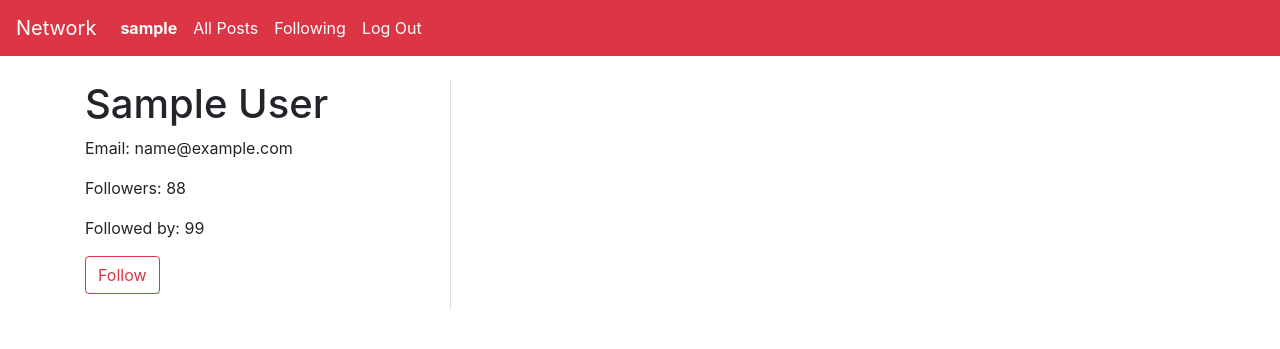
After one commit to minhajul-karim/network, a Django app: a page that uses network/templates/network/layout.html in a window 1280 px wide. The commit adds this page. Shown: the top 349 px of the page. Run offline with Django 3.2, Linux system fonts and the light colour scheme; the visitor is signed in with stand-in values (Sample User, id 1); data comes from the database, SQL or seed files in the repository; data that the repository does not hold is empty; some libraries are stand-ins or nearby versions.

Commit message:
View personalized status in profile page with other personal details

```diff
--- a/network/static/network/css/styles.css
+++ b/network/static/network/css/styles.css
@@ -1,3 +1,9 @@
 .row-100 {
   height: calc(100vh - 56px);
 }
+
+@media all and (max-width: 767px) {
+  #profile .border-left {
+    border: 0px !important;
+  }
+}
--- a/network/templates/network/index.html
+++ b/network/templates/network/index.html
@@ -33,7 +33,7 @@
         {% for post in posts %}
         <div class="row mb-4">
             <div class="col-md-8 mx-auto">
-                <a href="#"><strong>{{ post.user | title }}</strong></a>
+                <a href="/profile/{{post.user}}"><strong>{{ post.user | title }}</strong></a>
                 <br>
                 <small class="text-muted">{{ post.time_posted }}</small>
                 <br>
@@ -41,9 +41,6 @@
                 <p>{{ post.content }}</p>
                 <span class="text-dark font-weight-bold mr-1">Like</span>
                 <span>0</span>
-                <!-- <span class="like-button">
-                    <i class="fas fa-thumbs-up text-dark mr-2"></i>99
-                </span> -->
             </div>
         </div>
         {% endfor %}
--- a/network/templates/network/layout.html
+++ b/network/templates/network/layout.html
@@ -29,7 +29,8 @@
             <ul class="navbar-nav mr-auto">
                 {% if user.is_authenticated %}
                 <li class="nav-item">
-                    <a class="nav-link text-white" href="#"><strong>{{ user.username }}</strong></a>
+                    <a class="nav-link text-white"
+                        href="/profile/{{user.username}}"><strong>{{ user.username }}</strong></a>
                 </li>
                 {% endif %}
                 <li class="nav-item">
--- /dev/null
+++ b/network/templates/network/profile.html
@@ -0,0 +1,34 @@
+{% extends "network/layout.html" %}
+
+{% block body %}
+<!-- Profile information -->
+<section id="profile" class="mt-4">
+    <div class="container">
+        <div class="row">
+            <div class="col-md-4 mb-3">
+                <h1>{{ user.first_name }} {{ user.last_name }}</h1>
+                <p>Email: {{ user.email }}</p>
+                <p>Followers: 88</p>
+                <p>Followed by: 99</p>
+                <button type="button" class="btn btn-outline-danger">Follow</button>
+            </div>
+            <div class="col-md-8 border-left py-2">
+                {% for post in posts %}
+                <div class="row mb-4">
+                    <div class="col-md-8 mx-auto">
+                        <a href="/profile/{{post.user}}"><strong>{{ post.user | title }}</strong></a>
+                        <br>
+                        <small class="text-muted">{{ post.time_posted }}</small>
+                        <br>
+                        <a href="#"><small>Edit</small></a>
+                        <p>{{ post.content }}</p>
+                        <span class="text-dark font-weight-bold mr-1">Like</span>
+                        <span>0</span>
+                    </div>
+                </div>
+                {% endfor %}
+            </div>
+        </div>
+    </div>
+</section>
+{% endblock %}
--- a/network/urls.py
+++ b/network/urls.py
@@ -7,5 +7,6 @@ urlpatterns = [
     path("", views.index, name="index"),
     path("login", views.login_view, name="login"),
     path("logout", views.logout_view, name="logout"),
-    path("register", views.register, name="register")
+    path("register", views.register, name="register"),
+    path("profile/<str:username>", views.view_profile, name="view_profile")
 ]
--- a/network/views.py
+++ b/network/views.py
@@ -72,3 +72,12 @@ def register(request):
         return HttpResponseRedirect(reverse("index"))
     else:
         return render(request, "network/register.html")
+
+
+def view_profile(request, username):
+    posts = Posts.objects.filter(user=request.user.id)
+    user = User.objects.get(pk=request.user.id)
+    context = {
+        "posts": posts
+    }
+    return render(request, "network/profile.html", context)
```
